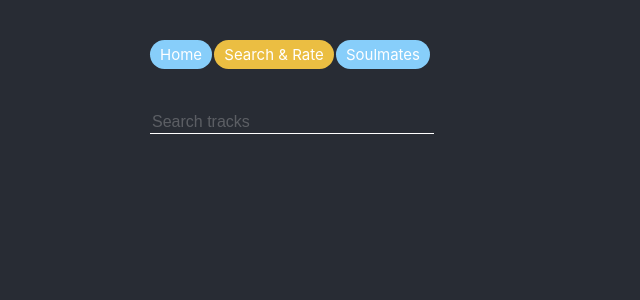
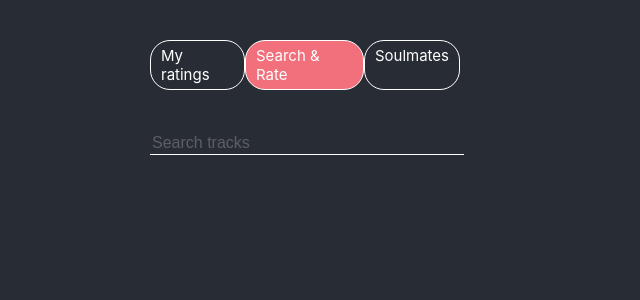
Before and after one commit to gsolde/Ratelist, a React (Create React App) app in the folder client/: page /searchRate in a window 1280 px wide. Shown: the top 300 px of the page, without its empty margins (0-640 px from the left). Built offline with nearby package versions, Linux system fonts and the light colour scheme.

Commit message:
feat: added some styling

```diff
--- a/client/src/components/ratedItem/ratedItem.css
+++ b/client/src/components/ratedItem/ratedItem.css
@@ -0,0 +1,44 @@
+.image{
+    display:flex;
+    height: 40px;
+    width: 40px;
+    border-bottom-left-radius: 10px;
+    border-top-left-radius: 10px;
+}
+
+.rating_container {
+    border: 1px solid white;
+    background-color: #92a2a8;
+    display: flex;
+    width: 500px;
+    margin-left: 150px;
+    margin-bottom: 10px;
+    border-radius: 10px;
+}
+
+.rating_container:hover {
+}
+
+.track_info_rating {
+    display: flex;
+    flex-direction: column;
+}
+
+.track_details {
+    display: flex;
+    margin-top: 5px;
+    margin-left: 15px;
+    width: 350px;
+    flex-direction: column;
+    align-content: flex-end;
+}
+
+.track_name {
+    margin:0;
+    font-size: 1rem;
+}
+
+.album_name {
+    margin: 0;
+    font-size: 10px;
+}
--- a/client/src/components/ratedItem/ratedItem.js
+++ b/client/src/components/ratedItem/ratedItem.js
@@ -4,9 +4,9 @@ import './ratedItem.css';
 function RatedItem (props) {
 return (
     <div>
-        <div  className='track_container'>
+        <div  className='rating_container'>
             <div className='album_cover'>
-                <img src={`${props.track.album.images[0].url}`} alt='album cover'/>
+                <img className='image' src={`${props.track.album.images[0].url}`} alt='album cover'/>
             </div>
             <div className='track_info_rating'>
                 <div className='track_details'>
--- a/client/src/components/searchBar/searchBar.css
+++ b/client/src/components/searchBar/searchBar.css
@@ -12,7 +12,7 @@
     border: none;
     border-bottom: 1px solid white;
     outline: none;
-    width:280px;
+    width:310px;
 }
 
 ::placeholder{
--- a/client/src/components/trackItem/trackItem.css
+++ b/client/src/components/trackItem/trackItem.css
@@ -7,13 +7,14 @@ img {
 }
 
 .track_container {
+    border: 1px solid white;
     background-color: #484c55;
     display: flex;
     width: 500px;
     margin-left: 100px;
     margin-bottom: 20px;
     border-radius: 10px;
-    box-shadow: 10px 10px 17px -8px rgba(0,0,0,0.75);
+    box-shadow: 10px 10px 17px -8px black
 }
 
 .track_info_rating {
@@ -59,8 +60,8 @@ img {
     margin-top: 5px;
     align-self: center;
     color: white;
-    background-color: #1db954;
-    font-size: 10px;
+    background-color: rgb(128, 195, 236);
+    font-size: 11px;
     padding-top: 5px;
     padding-bottom: 5px;
     padding-left: 10px;
--- a/client/src/pages/home.css
+++ b/client/src/pages/home.css
@@ -1,5 +1,15 @@
 body {
     background-color: #282c34;
+}
+
+/* navigation */
+
+.home_header_container {
+    z-index: 2;
+    background-color: #282c34;
+    position: fixed;
+    width: 100%;
+    height: 100px
 }
 
 .nav_container {
@@ -16,7 +26,8 @@ body {
     padding-top: 5px;
     padding-bottom: 5px;
     border-radius: 20px;
-    background-color: rgb(235, 190, 66);
+    background-color: rgb(241, 112, 123);
+    border: 1px solid white;
     text-decoration: none;
     font-size: 15px;
     color: white
@@ -28,10 +39,15 @@ body {
     padding-top: 5px;
     padding-bottom: 5px;
     border-radius: 20px;
-    background-color: lightskyblue;
+    border: 1px solid white;
     text-decoration: none;
     font-size: 15px;
     color: white
+}
+
+.searchRate_button_:hover {
+    border: 1px solid rgb(241, 112, 123);
+    color: rgb(241, 112, 123)
 }
 
 .soulmates_button_ {
@@ -40,8 +56,30 @@ body {
     padding-top: 5px;
     padding-bottom: 5px;
     border-radius: 20px;
-    background-color: lightskyblue;
+    border: 1px solid white;
     text-decoration: none;
     font-size: 15px;
     color: white
 }
+
+.soulmates_button_:hover {
+    border: 1px solid rgb(241, 112, 123);
+    color: rgb(241, 112, 123)
+}
+
+.ratings_container {
+    z-index: 1;
+    position: absolute;
+    padding-top: 10px;
+    margin-top: 100px;
+    overflow: scroll;
+}
+
+.my_ratings_title {
+    margin-left: 150px;
+    margin-top: 50px;
+    border: 1px solid white;
+    border-radius: 5px;
+    width: 500px;
+    text-align: center;
+}
--- a/client/src/pages/home.js
+++ b/client/src/pages/home.js
@@ -30,13 +30,16 @@ function HomePage () {
 
     return (
         <div className="home">
-            <nav className='nav_container'>
-                <a className='home_button_' href="/home">Home</a>
-                <a className='searchRate_button_' href="/searchRate">Search & Rate</a>
-                <a className='soulmates_button_' href="">Soulmates</a>
-            </nav>
-            <button onClick={() => console.log('****',rateList)}></button>
-            {(rateList) && <RatedList ratedTracks={rateList} />}
+            <header className='home_header_container'>
+                <nav className='nav_container'>
+                    <a className='home_button_' href="/home">My ratings</a>
+                    <a className='searchRate_button_' href="/searchRate">Search & Rate</a>
+                    <a className='soulmates_button_' href="">Soulmates</a>
+                </nav>
+            </header>
+            <div className='ratings_container'>
+                {(rateList) && <RatedList ratedTracks={rateList} />}
+            </div>
         </div>
     );
 }
--- a/client/src/pages/searchRate.css
+++ b/client/src/pages/searchRate.css
@@ -14,7 +14,7 @@ body {
     margin-top: 40px;
     margin-left: 150px;
     display: flex;
-    width: 280px;
+    width: 310px;
     justify-content: space-between;
 }
 
@@ -23,16 +23,21 @@ body {
     padding-top: 20px;
 }
 
-.home_button {
+.my_ratings_button {
     padding-left: 10px;
     padding-right: 10px;
     padding-top: 5px;
     padding-bottom: 5px;
     border-radius: 20px;
-    background-color: lightskyblue;
     text-decoration: none;
+    border: 1px solid white;
     font-size: 15px;
     color: white
+}
+
+.my_ratings_button:hover {
+    border: 1px solid rgb(241, 112, 123);
+    color: rgb(241, 112, 123)
 }
 
 .searchRate_button {
@@ -41,10 +46,28 @@ body {
     padding-top: 5px;
     padding-bottom: 5px;
     border-radius: 20px;
-    background-color: rgb(235, 190, 66);
+    background-color: rgb(241, 112, 123);
+    border: 1px solid white;
     text-decoration: none;
     font-size: 15px;
     color: white
+}
+
+.soulmates_button {
+    padding-left: 10px;
+    padding-right: 10px;
+    padding-top: 5px;
+    padding-bottom: 5px;
+    border-radius: 20px;
+    border: 1px solid white;
+    text-decoration: none;
+    font-size: 15px;
+    color: white
+}
+
+.soulmates_button:hover {
+    border: 1px solid rgb(241, 112, 123);
+    color: rgb(241, 112, 123)
 }
 
 .tracks {
--- a/client/src/pages/searchRate.js
+++ b/client/src/pages/searchRate.js
@@ -21,9 +21,9 @@ function SearchRate () {
         <div className="searchRate">
             <header className='header_container'>
                 <nav className='nav_container'>
-                    <a className='home_button' href="/home">Home</a>
+                    <a className='my_ratings_button' href="/home">My ratings</a>
                     <a className='searchRate_button' href="/searchRate">Search & Rate</a>
-                    <a className='soulmates_button_' href="">Soulmates</a>
+                    <a className='soulmates_button' href="">Soulmates</a>
                 </nav>
                 <div className='search_bar'>
                     <SearchBar className='search_input' getTracks={getTracks}/>
```
